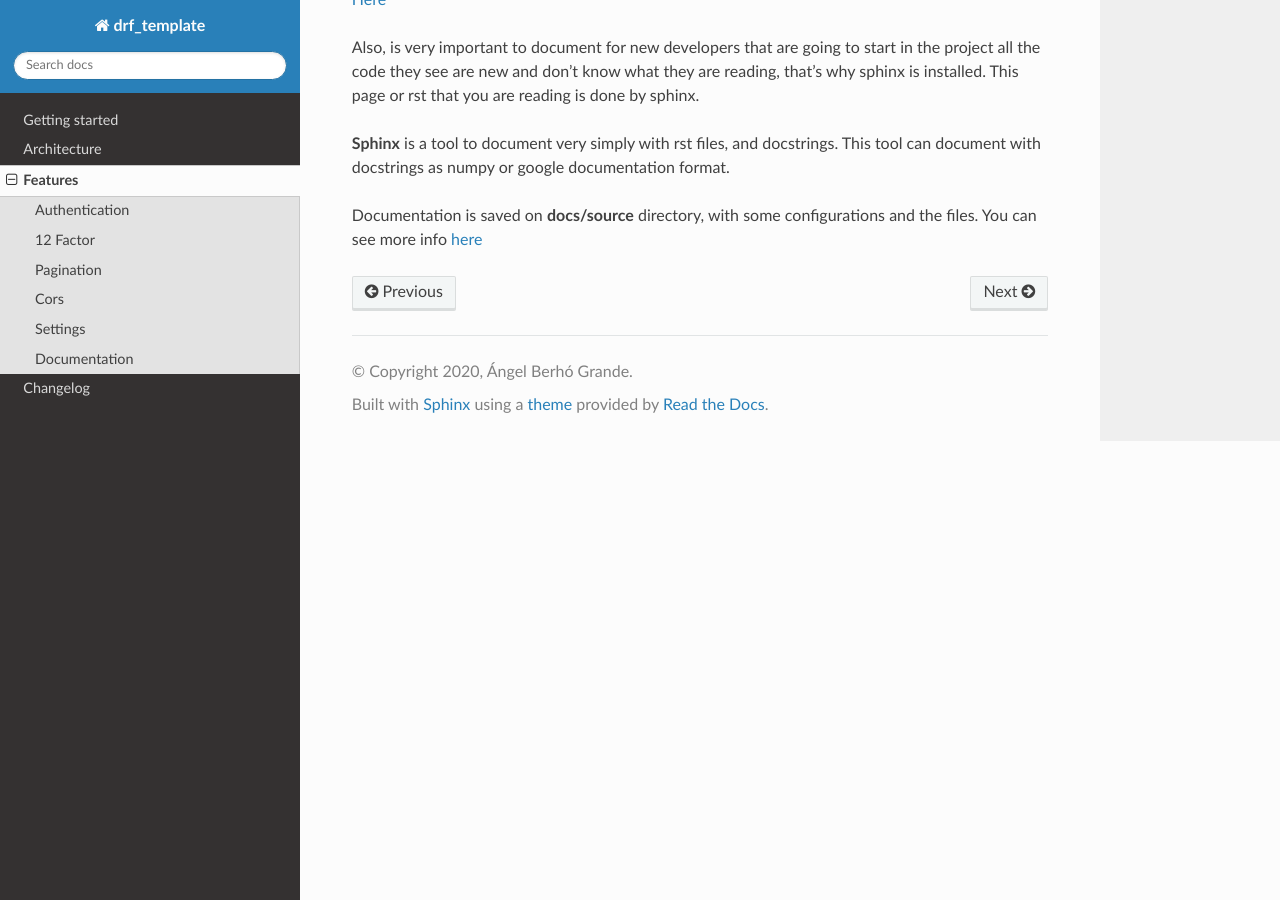
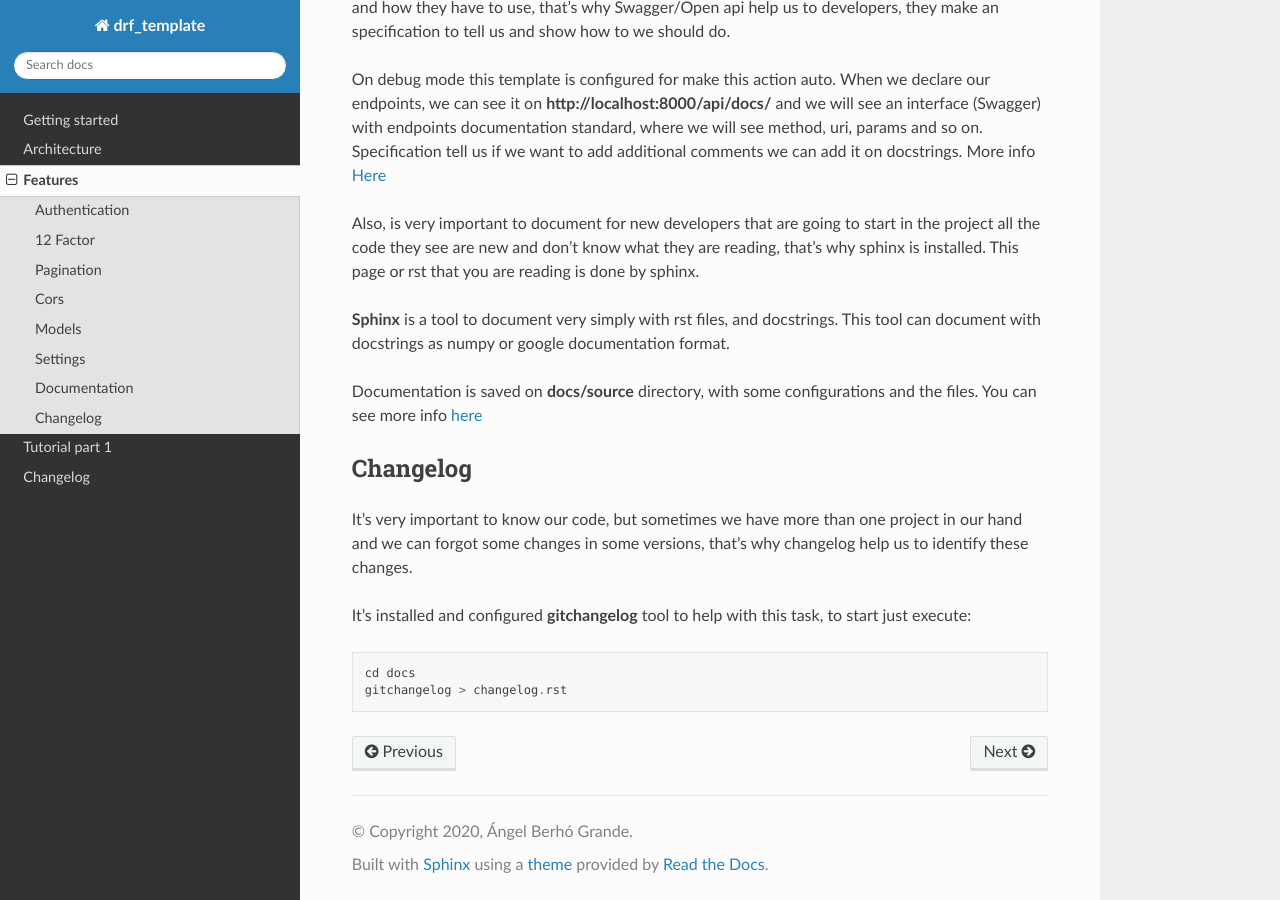
Before and after one commit to bergran/drf_template, a Sphinx documentation site: the page built from docs/source/templates/first_steps/features.rst, in a window 1280 px wide and 900 px high, scrolled down 3193 px. Built offline with Sphinx 7.4.7 and the Read the Docs theme 2.0.0, drawn with Linux system fonts in a browser that asks for light colours; some of the changed text lies outside the part shown.

```diff
--- a/docs/source/templates/first_steps/features.rst
+++ b/docs/source/templates/first_steps/features.rst
@@ -106,6 +106,16 @@ For this feature we use `Django cors headers <https://github.com/adamchainz/djan
 that let us a lot of configurations and explanations about this theme.
 
 
+Models
+------
+
+In my experience, i saw how important is to try don't repeat code, and in our
+model is not an exception. That's why django provide an option to let us
+re-use some attributes like **created** or **updated** instance, make an
+instance delete logic and so on. In this template are developed some behaviours
+like this on core app
+
+
 Settings
 --------
 
@@ -154,3 +164,19 @@ tool can document with docstrings as numpy or google documentation format.
 
 Documentation is saved on **docs/source** directory, with some configurations
 and the files. You can see more info `here <https://www.sphinx-doc.org/en/master/>`_
+
+
+Changelog
+---------
+
+It's very important to know our code, but sometimes we have more than one
+project in our hand and we can forgot some changes in some versions, that's
+why changelog help us to identify these changes.
+
+It's installed and configured **gitchangelog** tool to help with this task,
+to start just execute:
+
+.. code-block::
+
+    cd docs
+    gitchangelog > changelog.rst
```
Also changed, not shown: docs/source/index.rst (+9 -0 lines), docs/source/templates/tutorial/part_1.rst (added, +100 -0 lines), requirements.txt (+25 -2 lines), 1 other file.
